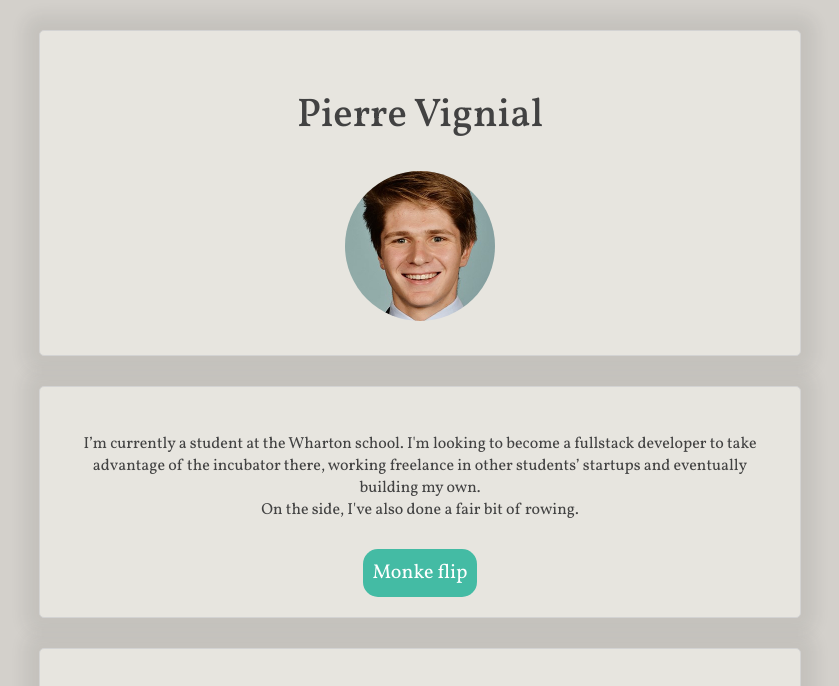
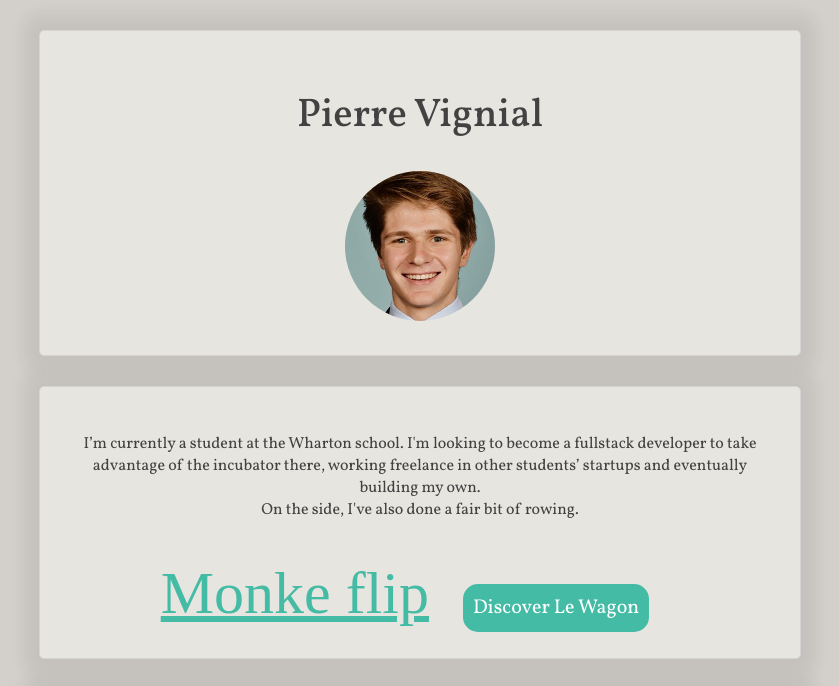
Before and after one commit to pierrevignial/My-profile, a plain HTML site: page index.html in a window 1280 px wide. Shown: the top 686 px of the page, without its empty margins (220-1059 px from the left). Drawn offline with Linux system fonts and the light colour scheme.

Commit message:
more serious now

```diff
--- a/index.html
+++ b/index.html
@@ -15,8 +15,8 @@
       </div>
       <div class="card-coolor">
         <p class="text-center">I’m currently a student at the Wharton school. I'm looking to become a fullstack developer to take advantage of the incubator there, working freelance in other students’ startups and eventually building my own.<br> On the side, I've also done a fair bit of rowing.<br><br></p>
-        <a href="https://www.youtube.com/watch?v=E2G4q0CGzIk&ab_channel=YeBoi" target="_blank" class="btn-blue">Monke flip</a>
-        <!--<a href="https://www.lewagon.com/" target="_blank" class="text-center">Discover Le Wagon</a>-->
+        <a href="https://www.youtube.com/watch?v=E2G4q0CGzIk&ab_channel=YeBoi" target="_blank">Monke flip</a>
+        <a href="https://www.lewagon.com/" target="_blank" class="btn-blue">Discover Le Wagon</a>
       </div>
       <div class="card-coolor">
         <h2 class="text-center">Follow me</h2>
```
